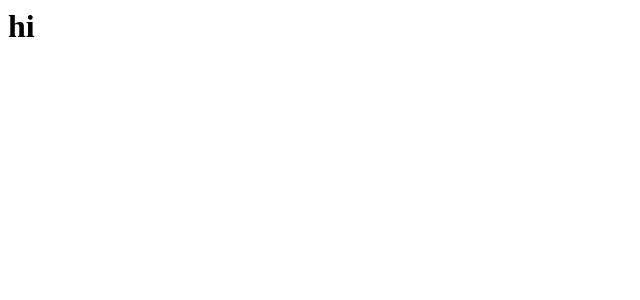
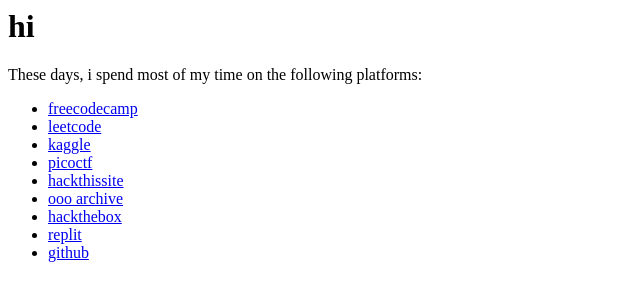
Before and after one commit to alegremrvn/alegremrvn.github.io, a plain HTML site: page index.html in a window 1280 px wide. Shown: the whole page, without its empty margins (0-640 px from the left). Drawn offline with Linux system fonts and the light colour scheme.

Commit message:
Update index.html

```diff
--- a/index.html
+++ b/index.html
@@ -1,5 +1,13 @@
 <h1>hi</h1>
-
-<script>
-  alert('again, hi.')
-</script>
+<p>These days, i spend most of my time on the following platforms:</p>
+<ul>
+  <li><a href="https://www.freecodecamp.org/alegremrvn" target="_blank">freecodecamp</a></li>
+  <li><a href="https://leetcode.com/alegremrvn/" target="_blank">leetcode</a></li>
+  <li><a href="https://www.kaggle.com/alegremrvn" target="_blank">kaggle</a></li>
+  <li><a href="https://play.picoctf.org/users/alegremrvn" target="_blank">picoctf</a></li>
+  <li><a href="https://www.hackthissite.org/user/view/alegremrvn/" target="_blank">hackthissite</a></li>
+  <li><a href="https://archive.ooo/u/alegremrvn" target="_blank">ooo archive</a></li>
+  <li><a href="https://app.hackthebox.com/users/1115330">hackthebox</a></li>
+  <li><a href="https://replit.com/@alegremrvn" target="_blank">replit</a></li>
+  <li><a href="https://github.com/alegremrvn" target="_blank">github</a></li>
+</ul>
```
